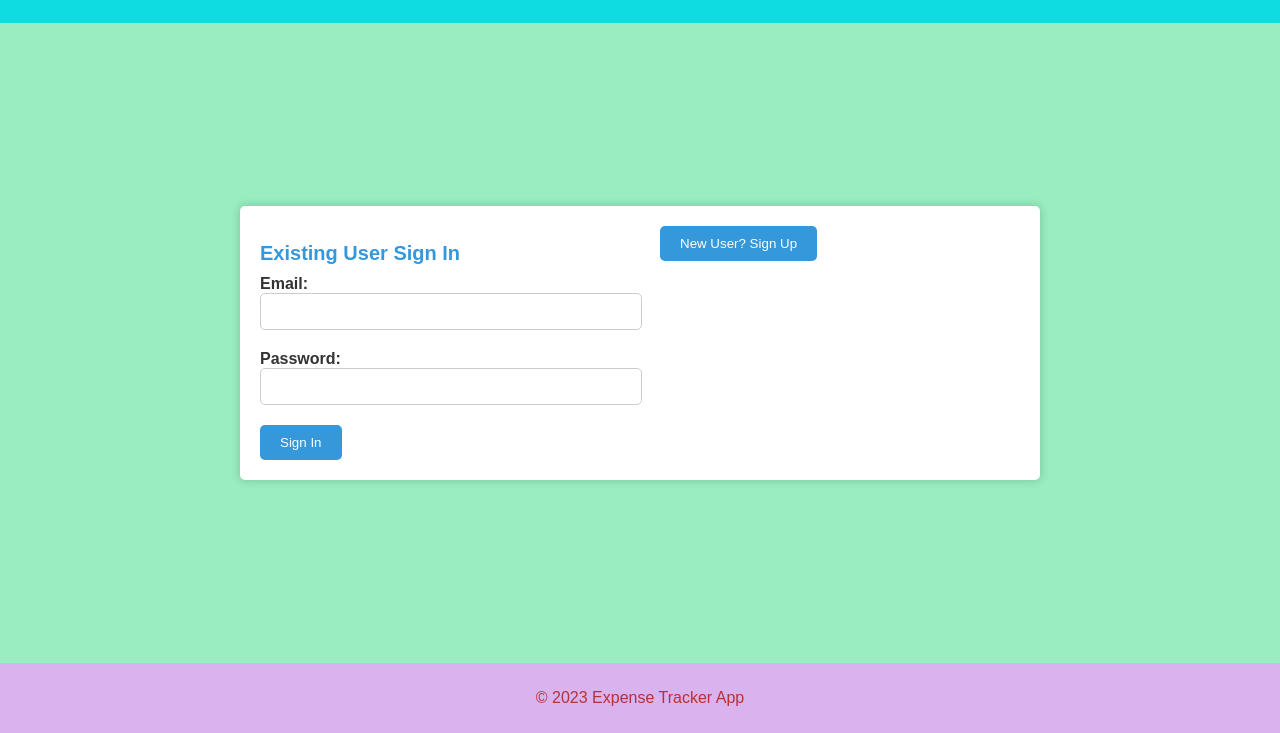
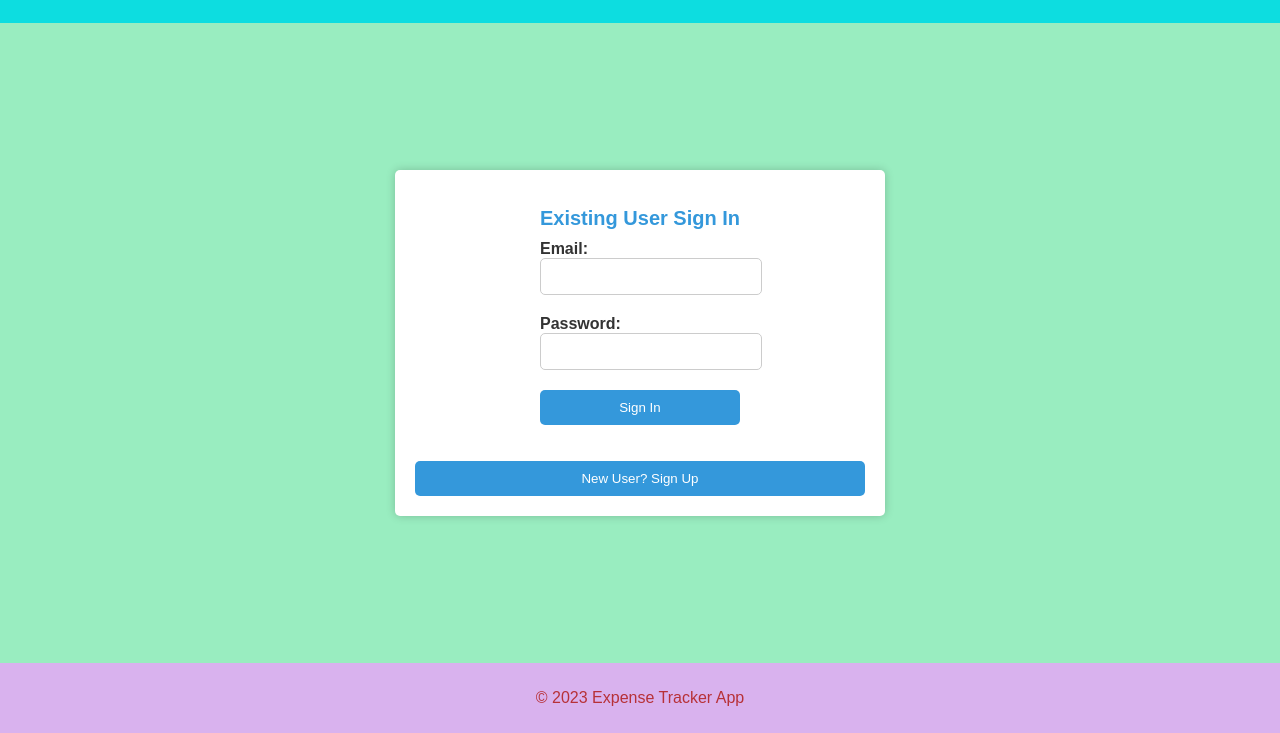
Before and after one commit to decca1011/Expense_Tracker_App, a plain HTML site: page 1_Front_End_Part/index.html in a window 1280 px wide. Shown: the part 97-830 px from the top of the page. Drawn offline with nearby package versions, Linux system fonts and the light colour scheme.

Commit message:
user authentication wrk

```diff
--- a/1_Front_End_Part/index.html
+++ b/1_Front_End_Part/index.html
@@ -13,9 +13,9 @@
     </header>
     <main>
         <section class="container">
-            <div class="left">
+            <div id="signInContainer"> <!-- Added a container for Sign In form -->
+                <h2>Existing User Sign In</h2>
                 <form id="signInForm">
-                  <h2>Existing User Sign In</h2>
                     <div class="form-group">
                         <label for="existingEmail">Email:</label>
                         <input type="email" id="existingEmail" name="existingEmail" required>
@@ -26,10 +26,8 @@
                     </div>
                     <button class="btn-signin" onclick="signIn(event)">Sign In</button>
                 </form>
-
             </div>
-            <div class="right">
-                <div id="signUpContainer" style="display: none;">
+            <div id="signUpContainer" style="display: none;"> <!-- Added a container for Sign Up form -->
                 <h2>Create an Account</h2>
                 <form id="signUpForm">
                     <div class="form-group">
@@ -50,9 +48,9 @@
                     </div>
                     <button class="btn-signup" onclick="signUp(event)">Sign Up</button>
                 </form>
-                </div>
+            </div><br><br>
+
             <button class="btn-signup-toggle" onclick="toggleSignUp()">New User? Sign Up</button>
-            </div>
         </section>
     </main>
     <footer>
--- a/1_Front_End_Part/style.css
+++ b/1_Front_End_Part/style.css
@@ -6,7 +6,7 @@ body {
 }
 
 header {
-    background-color:  #0ddde0;
+    background-color: #0ddde0;
     color: #eee5e5e4;
     text-align: center;
     padding: 10px 0;
@@ -23,21 +23,22 @@ main {
     height: 80vh;
 }
 
+/* ... Previous CSS code ... */
+
 .container {
-    display: flex;
-    justify-content: space-between;
     background-color: #fff;
     box-shadow: 0px 0px 10px rgba(0, 0, 0, 0.2);
     border-radius: 5px;
     overflow: hidden;
-    width: 800px;
+    width: 450px; /* Increase the width to your desired size */
+    display: flex;
+    flex-direction: column;
+    align-items: center;
+    padding: 20px;
 }
 
-.left,
-.right {
-    padding: 20px;
-    width: 50%;
-}
+/* ... Rest of the CSS code ... */
+
 
 h2 {
     font-size: 20px;
@@ -47,6 +48,7 @@ h2 {
 
 .form-group {
     margin-bottom: 20px;
+    width: 100%; /* Make the form elements full width */
 }
 
 label {
@@ -72,13 +74,14 @@ button {
     border: none;
     border-radius: 5px;
     cursor: pointer;
+    width: 100%; /* Make the buttons full width */
 }
-
 
 .btn-signin:hover,
 .btn-signup:hover {
-    background-color: #2980b9; /* Slightly Darker Blue */
+    background-color: #2980b9;
 }
+
 footer {
     background-color: #e8a5f9d0;
     color: #b32222e4;
```
Also changed, not shown: controller/user.js (+13 -7 lines). Lines whose indentation alone changed are shown as unchanged.
